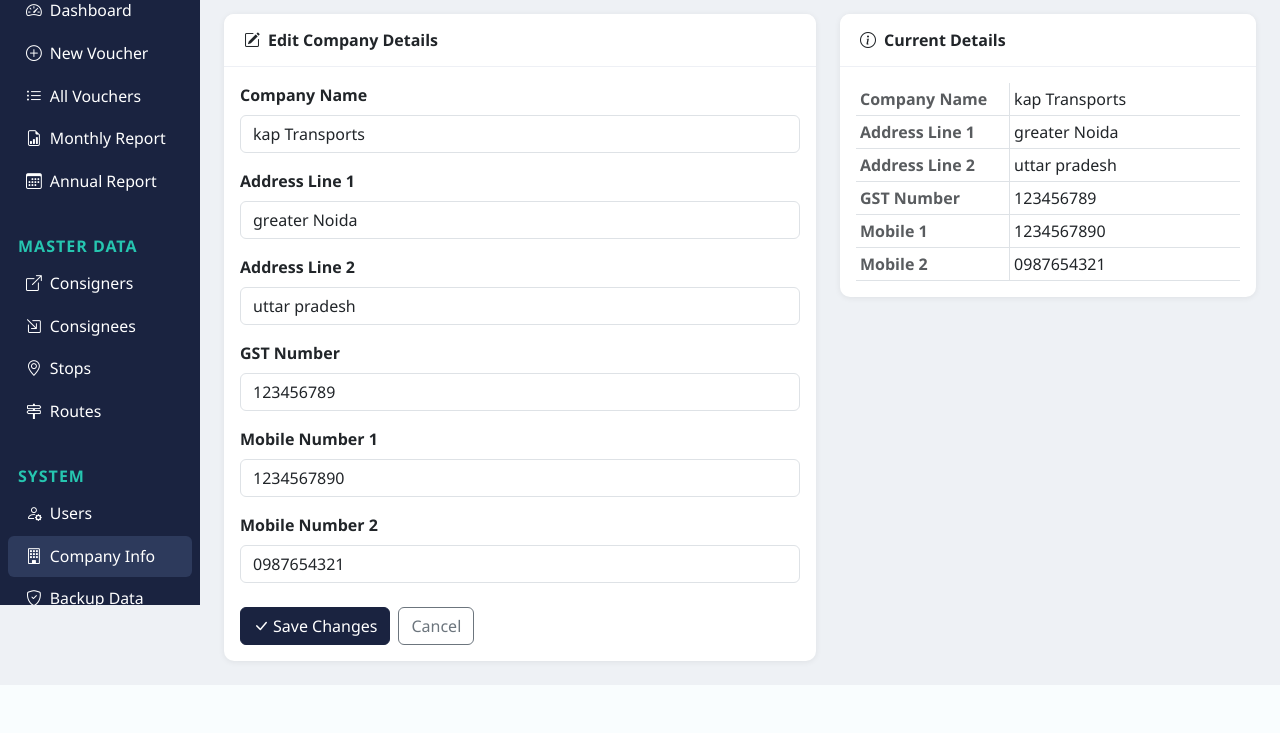
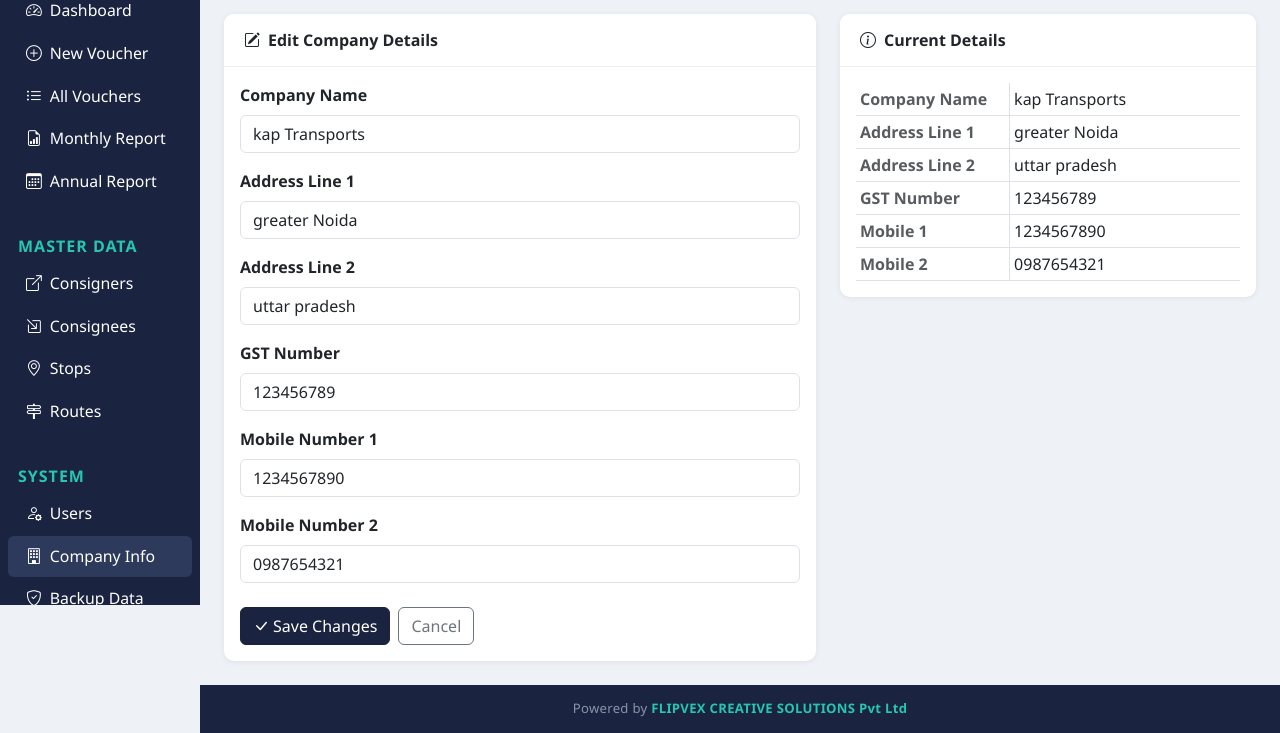
Before and after one commit to WifiXSmasher/delivery_management_system, a Django app: page /about/ in a window 1280 px wide. Shown: the part 195-928 px from the top of the page. Before the commit the page ends 862 px from the top, so only its background shows below. Run offline with Django 4.2, Linux system fonts and the light colour scheme; a user stored in the database is signed in; data comes from the database, SQL or seed files in the repository.

Commit message:
added a footer

```diff
--- a/templates/transport/base.html
+++ b/templates/transport/base.html
@@ -1,5 +1,6 @@
 {% load static %}
 <!DOCTYPE html>
+<!-- engineered and developed fully by Ruchir U kalla | +91 9413755584 -->
 <html lang="en">
 <head>
 <meta charset="UTF-8">
@@ -309,11 +310,28 @@ body{
     margin-right:8px;
 }
 
+/* ── Footer ─────────────────────────────────────────────────────────────── */
+.site-footer{
+    margin-left:200px;
+    background:#1a2340;
+    color:#8a94a8;
+    text-align:center;
+    padding:14px 20px;
+    font-size:.82rem;
+    letter-spacing:.3px;
+}
+
+.site-footer span{
+    color:#26c6b0;
+    font-weight:600;
+}
+
 @media print{
     .sidebar,
     .topbar,
     .top-header,
-    .no-print{
+    .no-print,
+    .site-footer{
         display:none!important;
     }
 
@@ -396,6 +414,11 @@ body{
 {% endfor %}{% endif %}
 {% block content %}{% endblock %}
 </div>
+{% if user.is_authenticated %}
+<footer class="site-footer">
+  Powered by <span>FLIPVEX CREATIVE SOLUTIONS Pvt Ltd</span>
+</footer>
+{% endif %}
 <script src="https://cdn.jsdelivr.net/npm/bootstrap@5.3.0/dist/js/bootstrap.bundle.min.js"></script>
 </body>
 </html>
--- a/templates/transport/login.html
+++ b/templates/transport/login.html
@@ -1,4 +1,5 @@
 <!DOCTYPE html>
+<!-- engineered by Ruchir U kalla -->
 <html lang="en">
 <head>
     <meta charset="UTF-8">
@@ -158,6 +159,9 @@
     </div>
 </div>
 
+<footer style="position:fixed;bottom:0;left:0;right:0;background:#1a2340;color:#8a94a8;text-align:center;padding:14px 20px;font-size:.82rem;letter-spacing:.3px;z-index:10;">
+  Powered by <span style="color:#26c6b0;font-weight:600;">FLIPVEX CREATIVE SOLUTIONS Pvt Ltd</span>
+</footer>
 <script src="https://cdn.jsdelivr.net/npm/bootstrap@5.3.0/dist/js/bootstrap.bundle.min.js"></script>
 
 </body>
```
